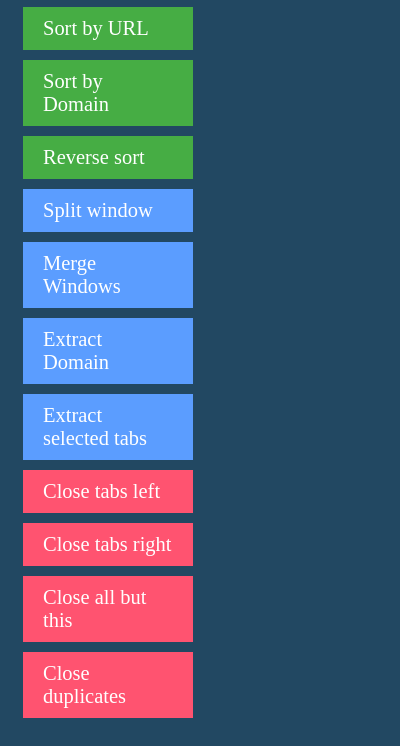
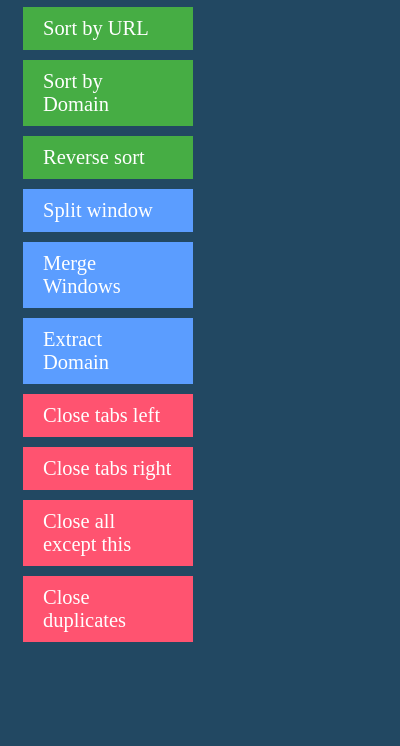
Before and after one commit to laukondrup/tab-manipulator, a browser extension: page src/popup.html in a window 400 px wide. Shown: the part 122-868 px from the top of the page. After the commit the page ends 844 px from the top, so only its background shows below. Drawn offline with Linux system fonts and the light colour scheme.

Commit message:
Delete ExtractSelectedTabs
Update README

```diff
--- a/src/popup.html
+++ b/src/popup.html
@@ -30,10 +30,6 @@
     Extract Domain
   </a>
 
-  <a class="btn action window" id="extractSelectedTabs" href="#">
-    Extract selected tabs
-  </a>
-
   <a class="btn action close" id="closeTabsLeft" href="#">
     Close tabs left
   </a>
@@ -43,7 +39,7 @@
   </a>
 
   <a class="btn action close" id="closeAllExceptCurrentTab" href="#">
-    Close all but this
+    Close all except this
   </a>
 
   <a class="btn action close" id="closeDuplicates" href="#">
```
Also changed, not shown: src/background.js (+0 -12 lines), README.md, manifest.json.
